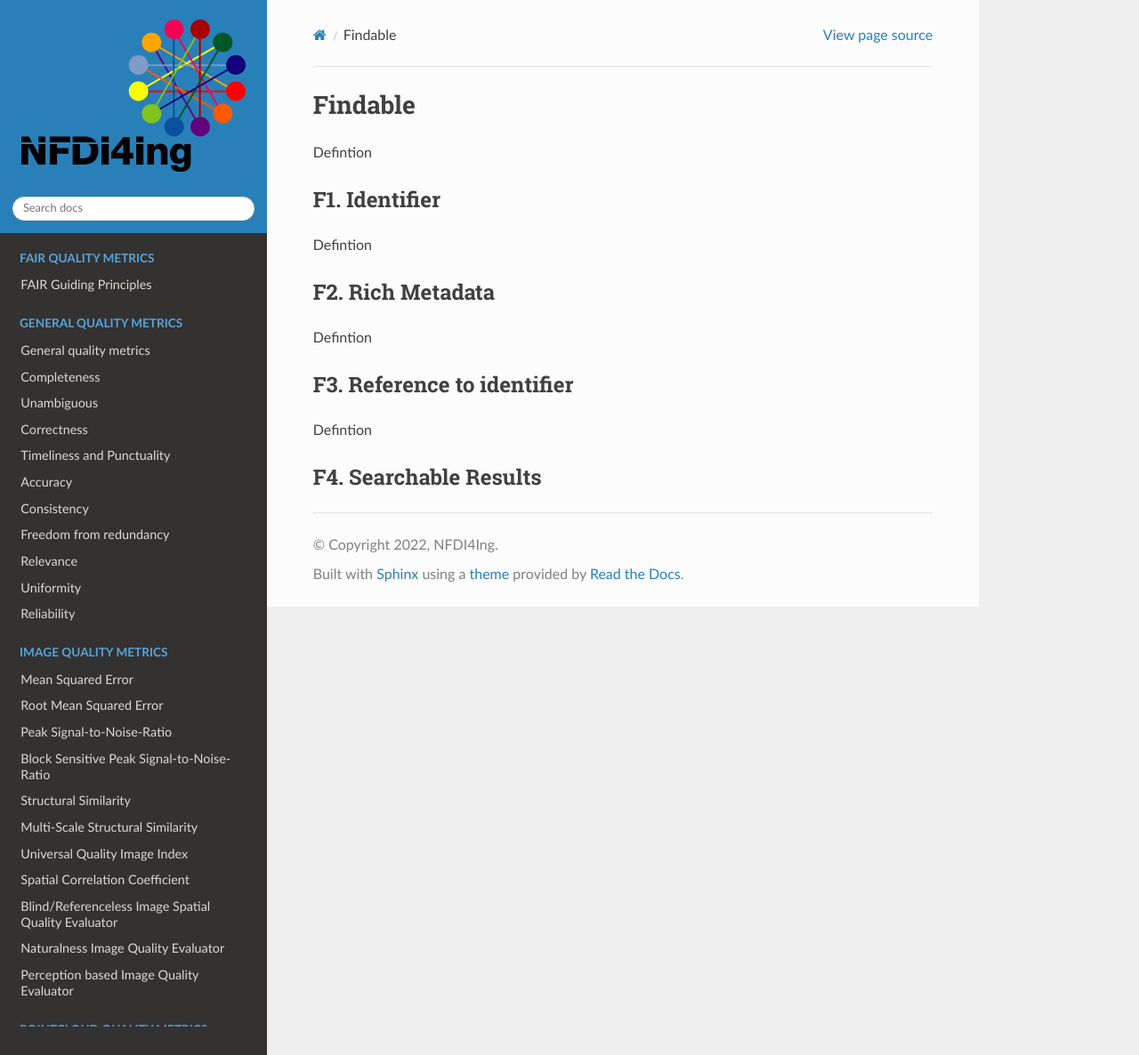
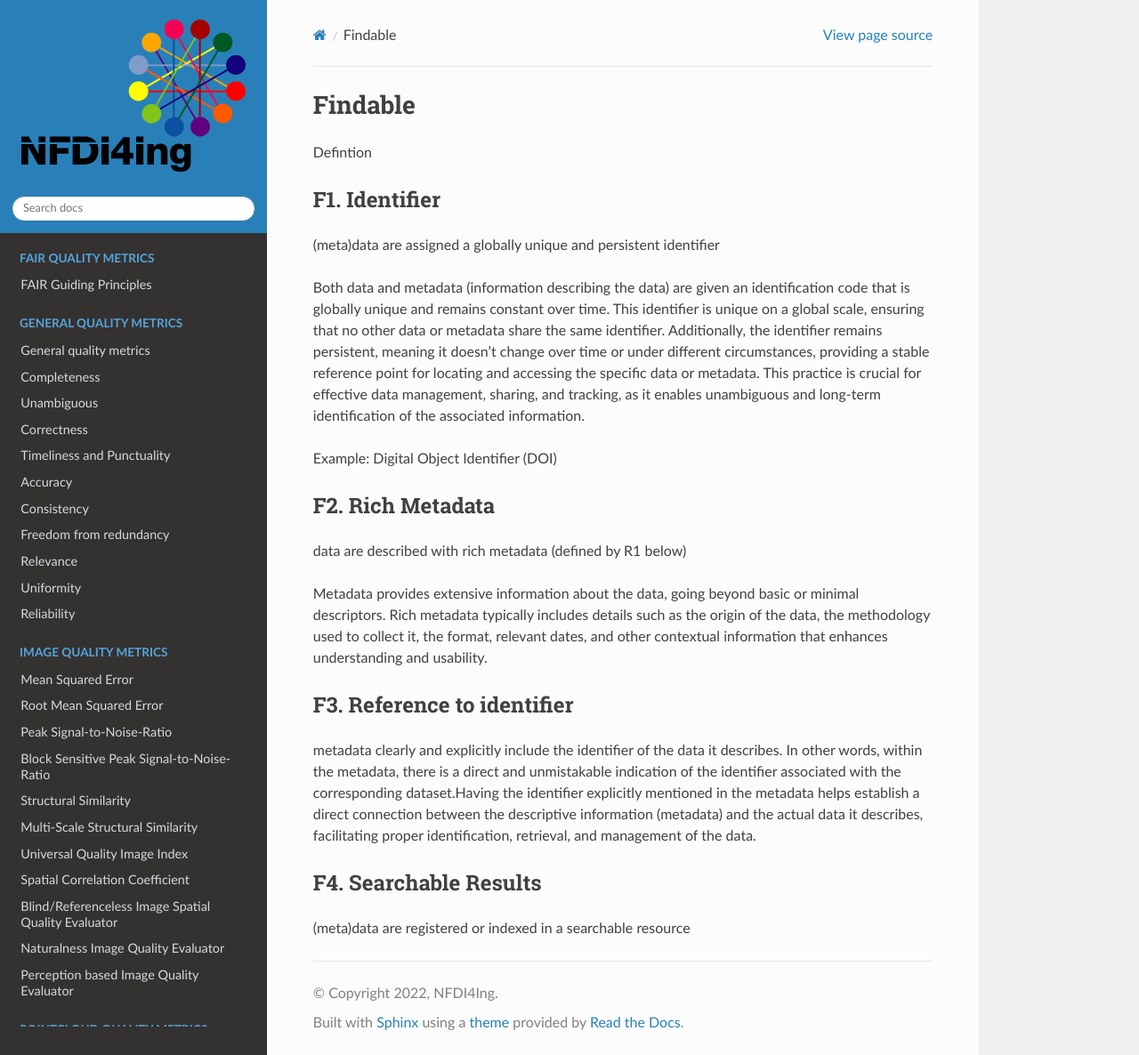
Before and after one commit to NFDI4ING-TA-GOLO/GOLO_Data_Quality_Metrics, a Sphinx documentation site: the page built from docs/source/FAIR/01_Findable.rst, in a window 1280 px wide and 1186 px high. Shown: the whole window at 89% size. Built offline with Sphinx 7.4.7 and the Read the Docs theme 2.0.0, drawn with Linux system fonts in a browser that asks for light colours.

Commit message:
update findable

```diff
--- a/docs/source/FAIR/01_Findable.rst
+++ b/docs/source/FAIR/01_Findable.rst
@@ -7,17 +7,37 @@ Defintion
 F1. Identifier
 =========
 
-Defintion
+(meta)data are assigned a globally unique and persistent identifier
+
+Both data and metadata (information describing the data) are given an identification code that is globally unique
+and remains constant over time. This identifier is unique on a global scale, ensuring that no other data or metadata
+share the same identifier. Additionally, the identifier remains persistent, meaning it doesn't change over time or
+under different circumstances, providing a stable reference point for locating and accessing the specific data or metadata.
+This practice is crucial for effective data management, sharing, and tracking, as it enables unambiguous and long-term identification
+of the associated information.
+
+Example: Digital Object Identifier (DOI)
 
 F2. Rich Metadata
 =========
 
-Defintion
+data are described with rich metadata (defined by R1 below)
+
+Metadata provides extensive information about the data, going beyond basic or minimal descriptors.
+Rich metadata typically includes details such as the origin
+of the data, the methodology used to collect it, the format, relevant dates, and other contextual
+information that enhances understanding and usability.
 
 F3. Reference to identifier
 =========
 
-Defintion
+metadata clearly and explicitly include the identifier of the data it describes.
+In other words, within the metadata, there is a direct and unmistakable
+indication of the identifier associated with the corresponding dataset.Having the identifier explicitly
+mentioned in the metadata helps establish a direct connection between the descriptive information (metadata) and the actual data it describes,
+facilitating proper identification, retrieval, and management of the data.
 
 F4. Searchable Results
 =========
+
+(meta)data are registered or indexed in a searchable resource
```
